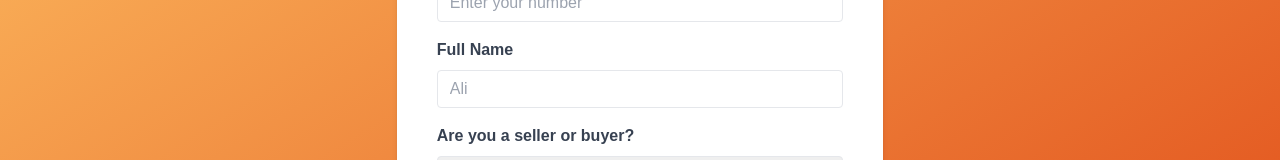
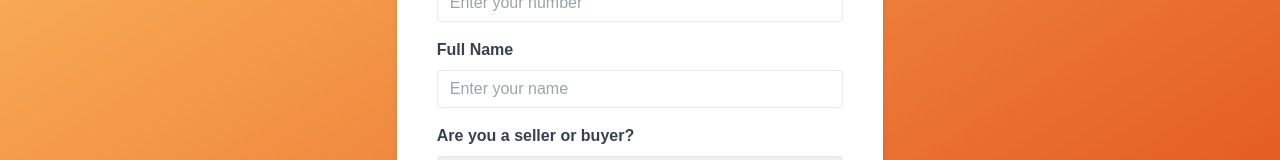
Before and after one commit to syedaliirtaza/livestreamshoppingapp, a Next.js app: page /signup in a window 1280 px wide. Shown: the part 304-464 px from the top of the page. Built offline with nearby package versions, Linux system fonts and the light colour scheme.

Commit message:
ssssssss

```diff
--- a/pages/signup.js
+++ b/pages/signup.js
@@ -59,7 +59,7 @@ function signup() {
               name="name"
               id="name"
               className="appearance-none border rounded w-full py-2 px-3 text-gray-700 leading-tight focus:outline-none focus:shadow-outline"
-              placeholder="Ali"
+              placeholder="Enter your name"
               required
             />
           </div>
```
